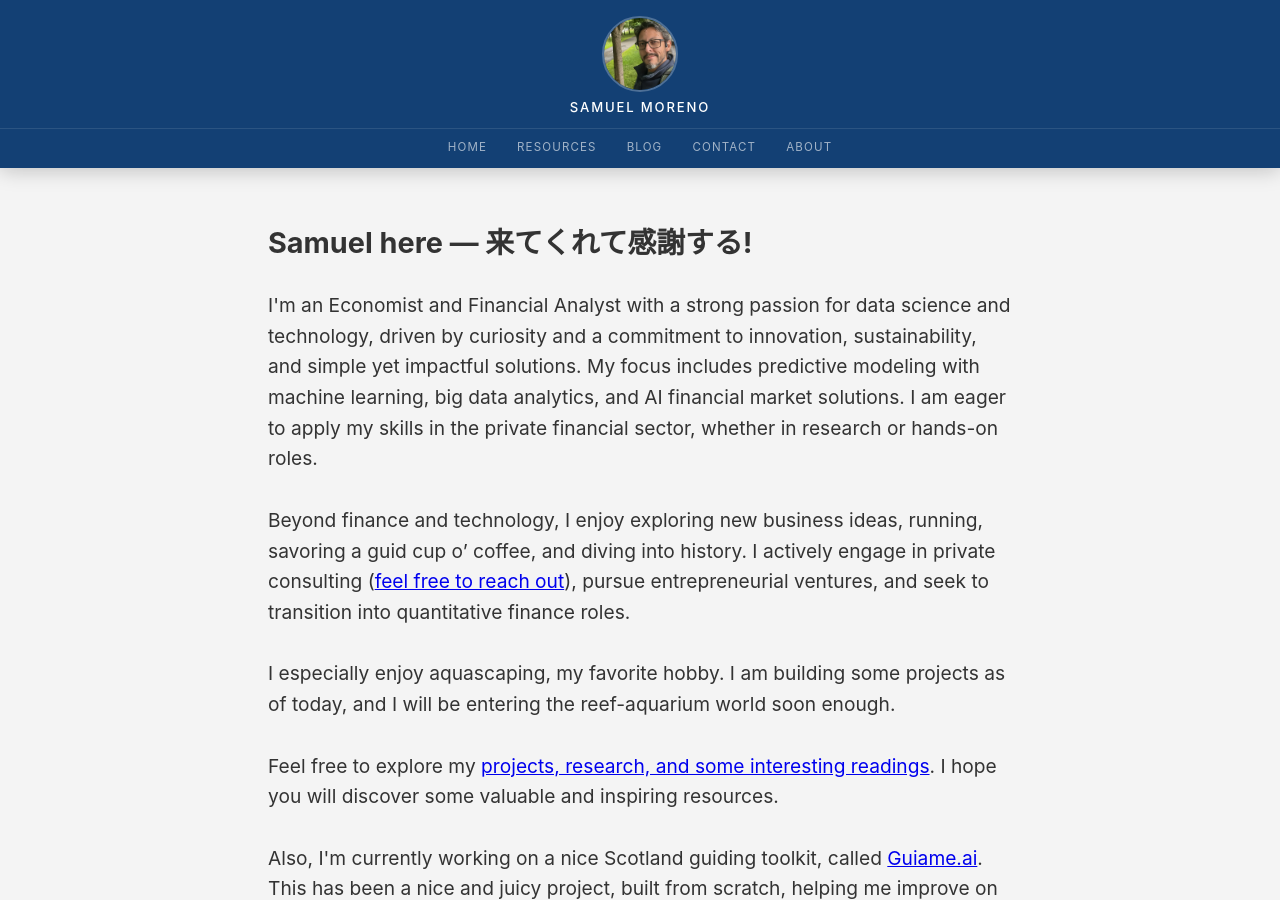
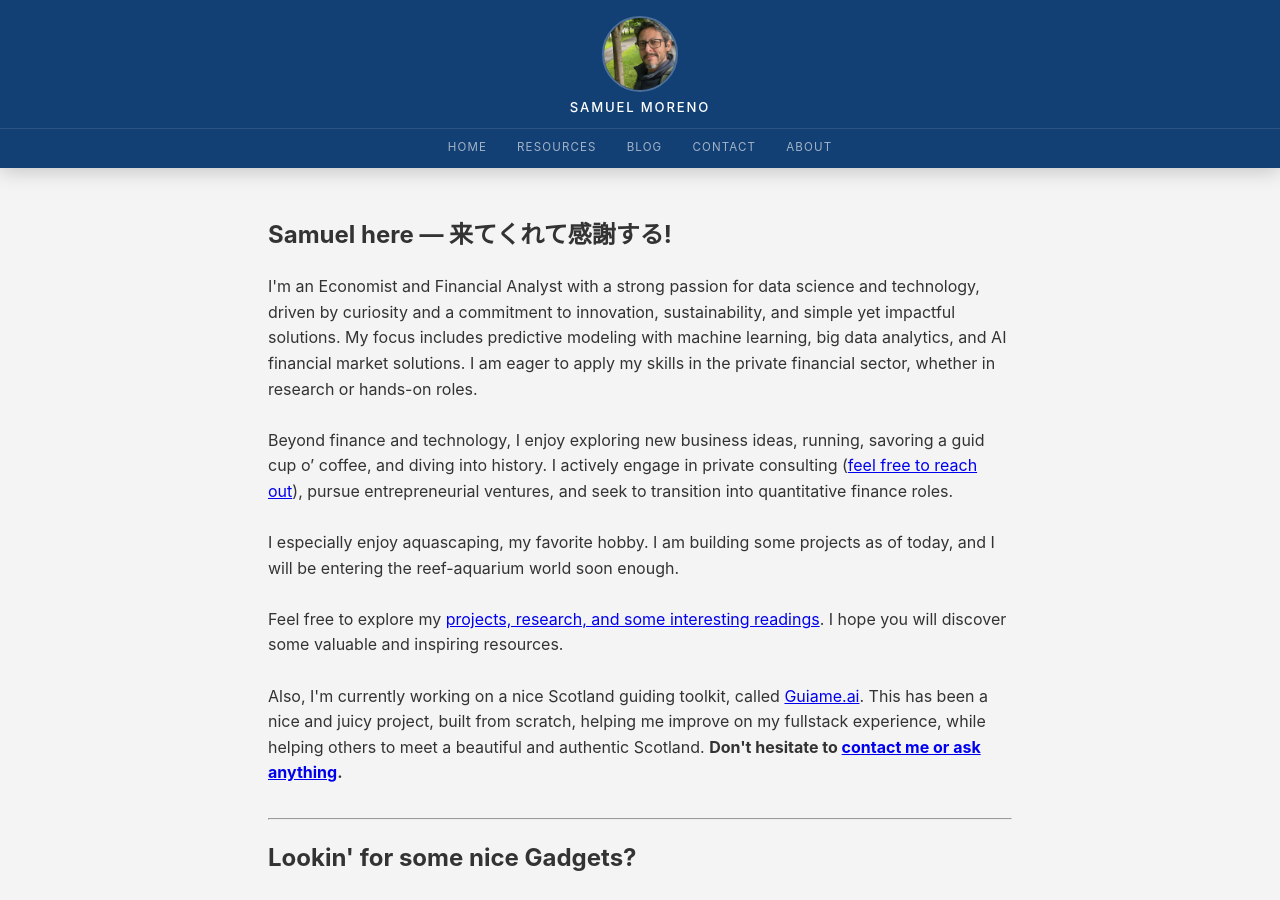
Before and after one commit to GregSom-MSc/GregSom-MSc.github.io, a Jekyll site: the page built from index.md, in a window 1280 px wide and 900 px high. Built offline with Jekyll 4.4.1, drawn with Linux system fonts in a browser that asks for light colours.

Commit message:
text size, all normal now

```diff
--- a/index.md
+++ b/index.md
@@ -2,7 +2,7 @@
 layout: default
 ---
 
-<div style="font-size: 1.2rem; line-height: 1.6; margin-bottom: 2rem;">
+<div style="line-height: 1.6; margin-bottom: 2rem;">
 
 <h2>Samuel here — 来てくれて感謝する!</h2>
 
```
